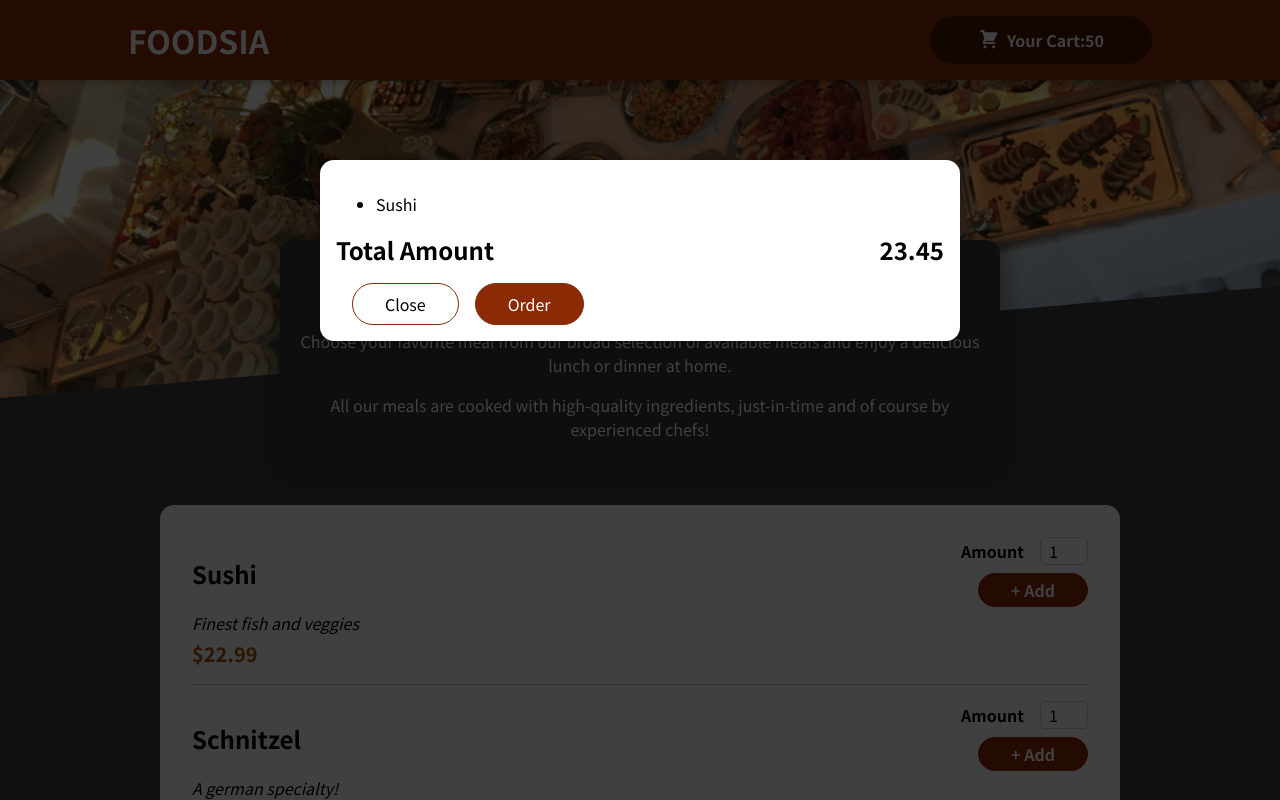
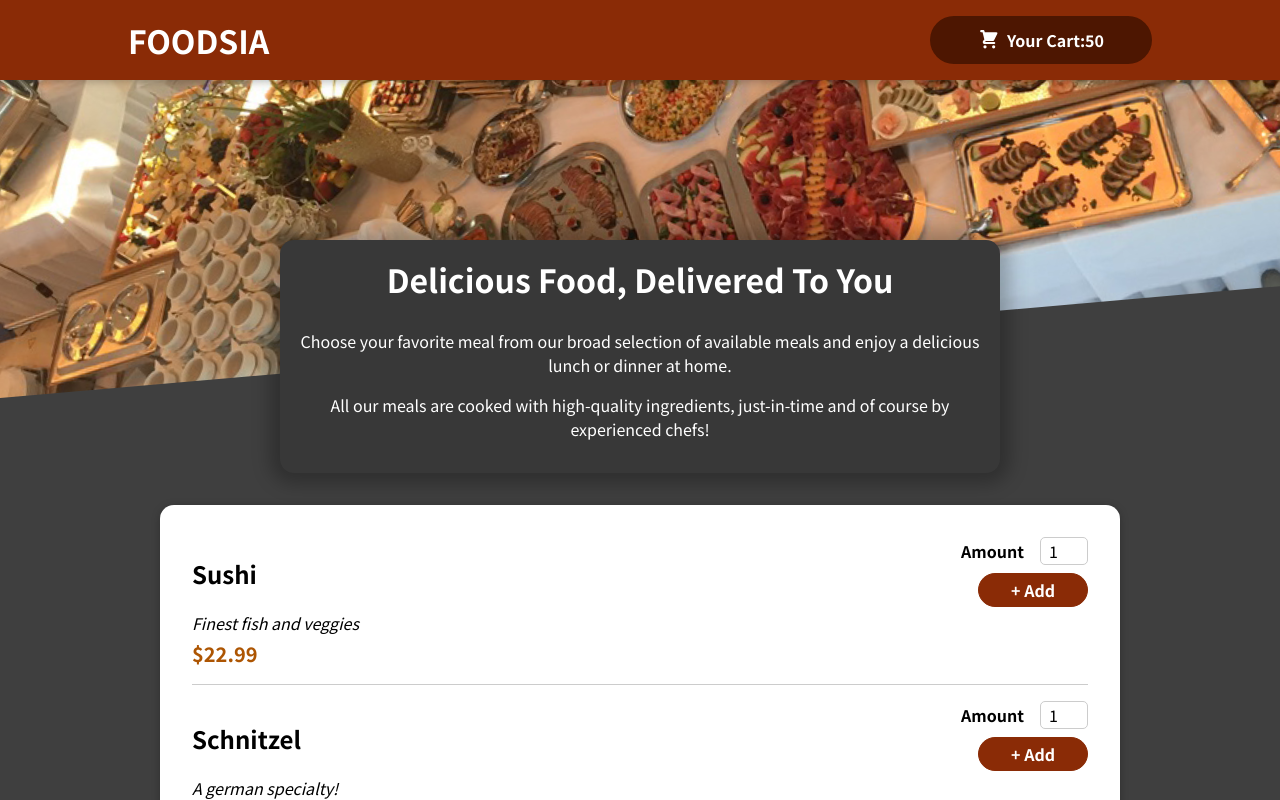
Before and after one commit to mianamir/food_order_app, a React (Create React App) app: page / in a window 1280 px wide. Shown: the top 800 px of the page. Built offline with nearby package versions, Linux system fonts and the light colour scheme.

Commit message:
managing cart and modal state using custom handlers
managing cart and modal state using custom handlers.

```diff
--- a/src/App.js
+++ b/src/App.js
@@ -1,4 +1,4 @@
-import React, { Fragment, useEffect } from 'react';
+import React, { Fragment, useEffect, useState } from 'react';
 
 import Header from './components/Layout/Header';
 import Meals from './components/Meals/Meals';
@@ -7,6 +7,18 @@
 
 function App() {
 
+  const [cartIsShown, setCartIsShown] = useState(false);
+
+  const showCartHandler = () => {
+    setCartIsShown(true);
+  };
+
+  const hideCartHandler = () => {
+    setCartIsShown(false);
+  };
+
+
+
   useEffect(() => {
     document.title = 'FOODSIA | Food Order App'
   }, []);
@@ -14,8 +26,8 @@
   return (
     <div>
       <Fragment>
-        <Cart/>
-        <Header />
+        { cartIsShown &&  <Cart onClose={hideCartHandler}/> }
+        <Header onShowCart={showCartHandler} />
         <main>
           <Meals/>
         </main>
--- a/src/components/Cart/Cart.js
+++ b/src/components/Cart/Cart.js
@@ -18,17 +18,20 @@
     );
 
     return (
-        <Modal>
+        <Modal onClose={props.onClose}>
         {cartItems}
-        <id className={classes.total}>
+        <div className={classes.total}>
             <span>Total Amount</span>
             <span>23.45</span>
-        </id>
-        <id className={classes.actions}>
-            <button className={classes['button--all']}>Close</button>
+        </div>
+        <div className={classes.actions}>
+            <button
+            className={classes['button--all']}
+            onClick={props.onClose}>Close</button>
+
             <button className={classes.button}>Order</button>
 
-        </id>
+        </div>
     </Modal>
     );
 };
--- a/src/components/Layout/Header.js
+++ b/src/components/Layout/Header.js
@@ -10,7 +10,7 @@
         <header className={classes.header}>
             <h1>FOODSIA</h1>
 
-            <HeaderCartButton />
+            <HeaderCartButton onClick={props.onShowCart} />
         </header>
 
         <div className={classes['main-image']}>
--- a/src/components/Layout/HeaderCartButton.js
+++ b/src/components/Layout/HeaderCartButton.js
@@ -5,7 +5,7 @@
 
 
 const HeaderCartButton = (props) => {
-    return <button className={classes.button}>
+    return <button className={classes.button} onClick={props.onClick}>
         <span className={classes.icon}>
             <CartIcon />
 
--- a/src/components/UI/Modal.js
+++ b/src/components/UI/Modal.js
@@ -5,7 +5,9 @@
 
 
 const Backdrop = props => {
-    return <div className={classes.backdrop}></div>
+    return <div className={classes.backdrop} onClick={props.onClose}>
+
+    </div>
 };
 
 const ModalOverlay = props => {
@@ -22,7 +24,7 @@
 const Modal = (props) => {
 
     return <Fragment>
-        {ReactDOM.createPortal(<Backdrop/>, portalElement)}
+        {ReactDOM.createPortal(<Backdrop onClose={props.onClose}/>, portalElement)}
         {ReactDOM.createPortal(
             <ModalOverlay>{props.children}</ModalOverlay>,
             portalElement
```
Also changed, not shown: 1 other file (tests, documents, lock files or other folders).
